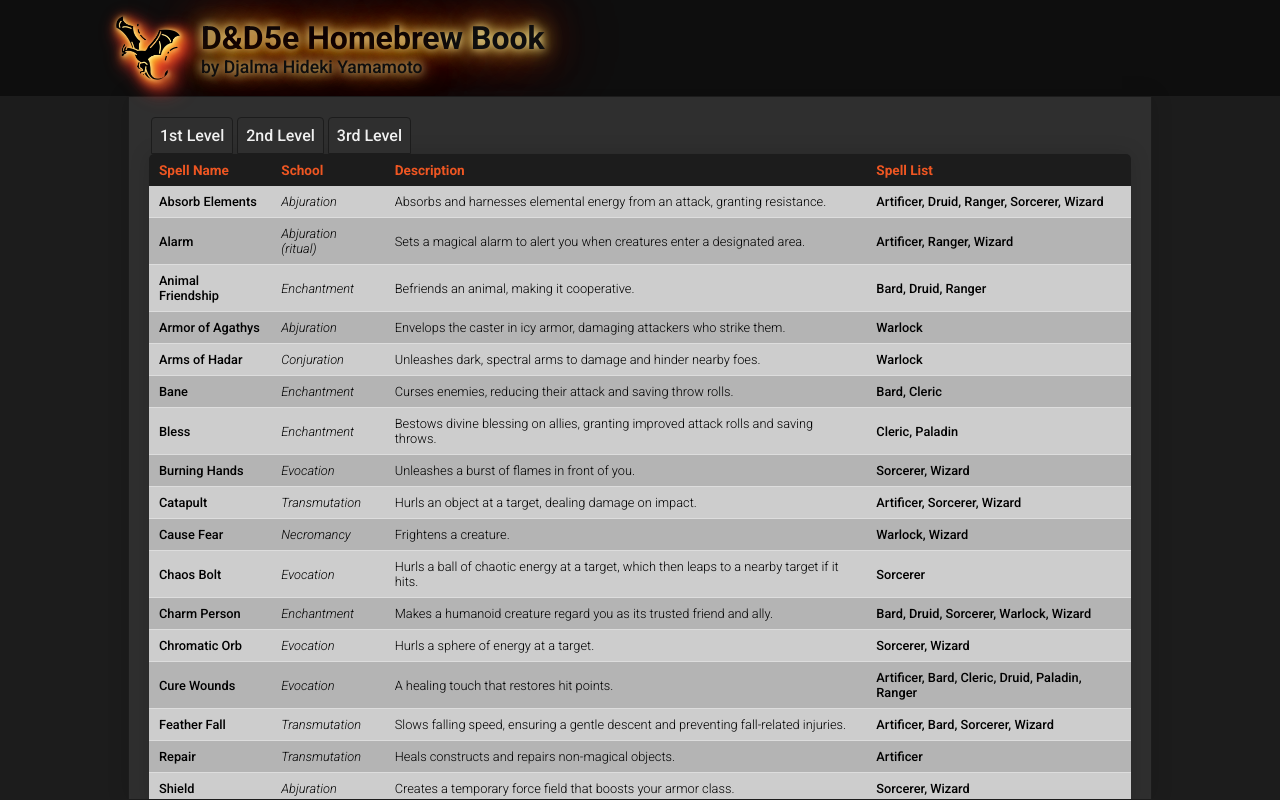
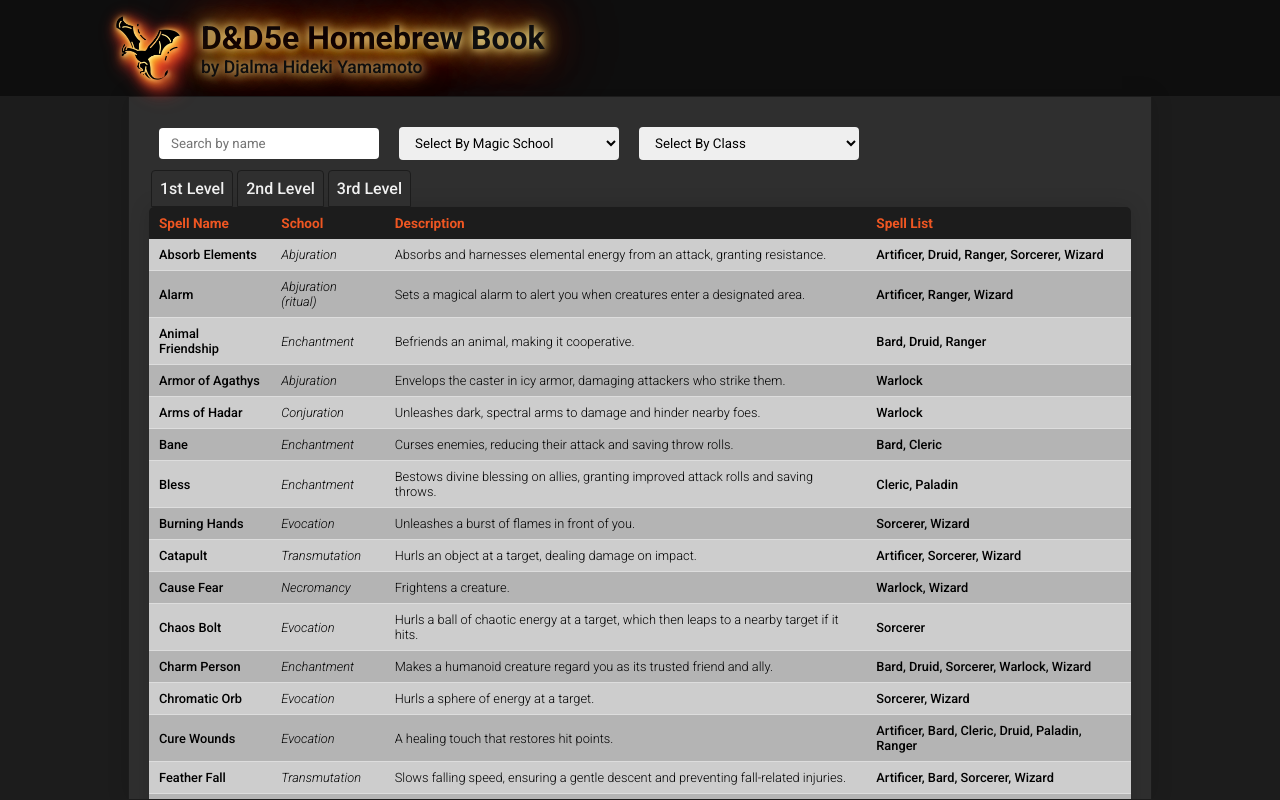
Before and after one commit to YH1d3k12/homebrew-book, a React (Create React App) app: page /spellbook in a window 1280 px wide. Built offline with nearby package versions, Linux system fonts and the light colour scheme.

Commit message:
Feat: Created Search Parameters to Spell Table

```diff
--- a/package.json
+++ b/package.json
@@ -4,10 +4,10 @@
   "version": "0.1.0",
   "private": true,
   "dependencies": {
-    "axios": "^1.5.0",
     "@testing-library/jest-dom": "^5.17.0",
     "@testing-library/react": "^13.4.0",
     "@testing-library/user-event": "^13.5.0",
+    "axios": "^1.5.0",
     "react": "^18.2.0",
     "react-dom": "^18.2.0",
     "react-router-dom": "^6.16.0",
--- /dev/null
+++ b/src/features/spellBook/components/search/SearchByClass.jsx
@@ -0,0 +1,29 @@
+import { useEffect, useState } from "react";
+
+import UseDebounce from "../../../../utilities/UseDebounce";
+import "../../../../styles/search.css";
+
+
+const SearchByClass = ({ value, onChange }) => {
+    const [selectedValue, setSelectedValue] = useState(value);
+    const debouncedValue = UseDebounce(selectedValue, 400);
+
+    useEffect(() => {
+        onChange(debouncedValue);
+    }, [debouncedValue, onChange]);
+
+    return (
+        <select
+            className="search-select"
+            value={selectedValue}
+            onChange={(e) => setSelectedValue(e.target.value)}
+        >
+            <option value="">Select By Class</option>
+            <option value="Wizard">Wizard</option>
+            <option value="Sorcerer">Sorcerer</option>
+        </select>
+    );
+};
+
+
+export default SearchByClass;
--- /dev/null
+++ b/src/features/spellBook/components/search/SearchByName.jsx
@@ -0,0 +1,27 @@
+import { useEffect, useState } from "react";
+
+import UseDebounce from "../../../../utilities/UseDebounce";
+import "../../../../styles/search.css";
+
+
+const SearchByName = ({ value, onChange }) => {
+    const [inputValue, setInputValue] = useState(value);
+    const debouncedValue = UseDebounce(inputValue, 400);
+
+    useEffect(() => {
+        onChange(debouncedValue);
+    }, [debouncedValue, onChange]);
+
+    return (
+        <input
+            className="search-input"
+            type="text"
+            placeholder="Search by name"
+            value={inputValue}
+            onChange={(e) => setInputValue(e.target.value)}
+        />
+    );
+};
+
+
+export default SearchByName;
--- /dev/null
+++ b/src/features/spellBook/components/search/SearchByType.jsx
@@ -0,0 +1,29 @@
+import { useEffect, useState } from "react";
+
+import UseDebounce from "../../../../utilities/UseDebounce";
+import "../../../../styles/search.css";
+
+
+const SearchByType = ({ value, onChange }) => {
+    const [selectedValue, setSelectedValue] = useState(value);
+    const debouncedValue = UseDebounce(selectedValue, 400);
+
+    useEffect(() => {
+        onChange(debouncedValue);
+    }, [debouncedValue, onChange]);
+
+    return (
+        <select
+            className="search-select"
+            value={selectedValue}
+            onChange={(e) => setSelectedValue(e.target.value)}
+        >
+            <option value="">Select By Magic School</option>
+            <option value="Abjuration">Abjuration</option>
+            <option value="Conjuration">Conjuration</option>
+        </select>
+    );
+};
+
+
+export default SearchByType;
--- a/src/pages/SpellBook.jsx
+++ b/src/pages/SpellBook.jsx
@@ -1,6 +1,9 @@
-import { useEffect,  useState } from 'react';
+import { useEffect, useState } from "react";
 
-import TableTabs from '../components/tab/TableTab.jsx';
+import SearchByName from "../features/spellBook/components/search/SearchByName.jsx";
+import SearchByType from "../features/spellBook/components/search/SearchByType.jsx";
+import SearchByClass from "../features/spellBook/components/search/SearchByClass.jsx";
+import TableTabs from "../components/tab/TableTab.jsx";
 import SpellTable from "../features/spellBook/components/SpellTable.jsx";
 
 import data from "../data/spells_data.js";
@@ -10,21 +13,50 @@ import "../features/spellBook/spellBook.css";
 const SpellBook = () => {
     const [spells, setSpells] = useState([]);
     const [currentLevel, setCurrentLevel] = useState(1);
+    const [searchByName, setSearchByName] = useState("");
+    const [searchByType, setSearchByType] = useState("");
+    const [searchByClass, setSearchByClass] = useState("");
 
     // Quando o componente é carregado useEffect é chamado.
     useEffect(() => {
         const loadSpells = async () => {
-            setSpells(data)
+            let filteredSpells = data;
+
+            if (searchByName) {
+                filteredSpells = filteredSpells.filter(spell =>
+                    spell.name.toLowerCase().includes(searchByName.toLowerCase())
+                );
+            }
+
+            if (searchByType) {
+                filteredSpells = filteredSpells.filter(spell =>
+                    spell.type_name.toLowerCase().includes(searchByType.toLowerCase())
+                );
+            }
+
+            if (searchByClass) {
+                filteredSpells = filteredSpells.filter(spell =>
+                    spell.available.toLowerCase().includes(searchByClass.toLowerCase())
+                );
+            }
+
+            setSpells(filteredSpells);
         };
 
         loadSpells();
-    }, []);
+    }, [searchByName, searchByType, searchByClass]);
 
     return (
         <div className="spell-book-content-wrapper">
             <div className="spell-table-container">
+                <SearchByName value={searchByName} onChange={setSearchByName}/>
+                <SearchByType value={searchByType} onChange={setSearchByType}/>
+                <SearchByClass value={searchByClass} onChange={setSearchByClass}/>
                 <TableTabs setCurrentLevel={setCurrentLevel}></TableTabs>
-                <SpellTable data={spells} currentLevel={currentLevel}></SpellTable>
+                <SpellTable
+                    data={spells}
+                    currentLevel={currentLevel}>
+                </SpellTable>
             </div>
         </div>
     );
--- /dev/null
+++ b/src/styles/search.css
@@ -0,0 +1,13 @@
+.search-input {
+    width: 220px;
+    border-radius: 4px;
+    padding: 8px 12px;
+    margin: 10px;
+}
+
+.search-select {
+    width: 220px;
+    border-radius: 4px;
+    padding: 8px 12px;
+    margin: 10px;
+}
--- /dev/null
+++ b/src/utilities/UseDebounce.js
@@ -0,0 +1,21 @@
+import { useEffect, useState } from "react";
+
+
+const UseDebounce = (value, delay) => {
+    const [debouncedValue, setDebouncedValue] = useState(value);
+
+    useEffect(() => {
+        const handler = setTimeout(() => {
+            setDebouncedValue(value);
+        }, delay);
+
+        return () => {
+            clearTimeout(handler);
+        };
+    }, [value, delay]);
+
+    return debouncedValue;
+};
+
+
+export default UseDebounce;
```
